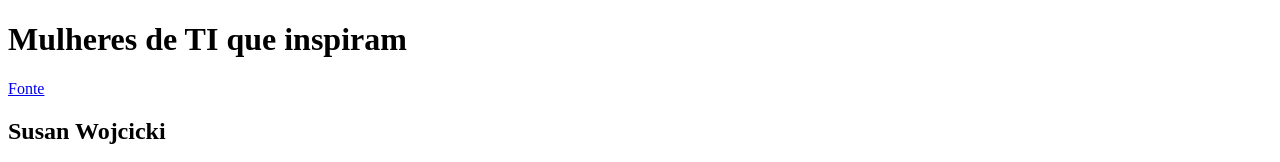
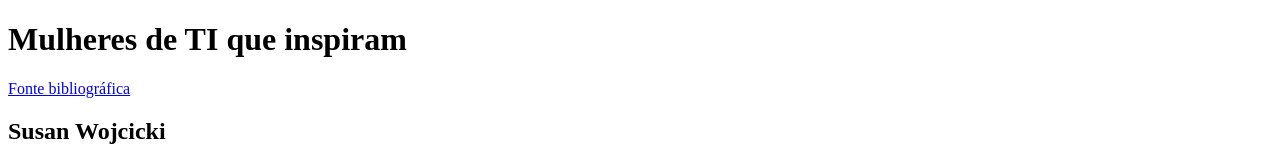
Before and after one commit to Crisbaroli/mulheres-de-ti, a plain HTML site: page mulheresdoti.html in a window 1280 px wide. Shown: the top 162 px of the page. Drawn offline with Linux system fonts and the light colour scheme.

Commit message:
inserção de fonte

```diff
--- a/mulheresdoti.html
+++ b/mulheresdoti.html
@@ -7,7 +7,7 @@
 </head>
 <body>
     <h1>Mulheres de TI que inspiram</h1>
-<a href="https://gaea.com.br/mulheres-de-sucesso-no-ti/" target="_blank" rel="noopener noreferrer">Fonte</a>
+<a href="https://gaea.com.br/mulheres-de-sucesso-no-ti/" target="_blank" rel="noopener noreferrer">Fonte bibliográfica</a>
 <h2>Susan Wojcicki</h2>
 <p>Nascida nos Estados Unidos, Susan Wojcicki é hoje uma das mulheres mais bem-sucedidas e poderosas da atualidade.
   A sua conquista mais recente é o cargo de CEO do YouTube, plataforma de vídeos mais utilizada do mundo.
```
